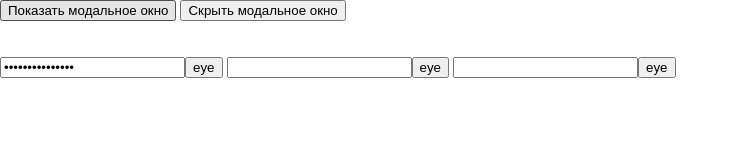
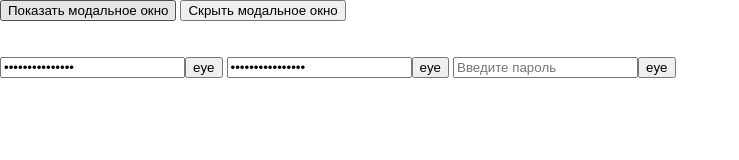
Before and after one commit to ziyodjon/WebComponents, a plain HTML site: page index.html in a window 1280 px wide. Shown: the whole page, without its empty margins (0-739 px from the left). Drawn offline with Linux system fonts and the light colour scheme.

Commit message:
LastChanges

```diff
--- a/classes/CustomPassword.js
+++ b/classes/CustomPassword.js
@@ -34,6 +34,9 @@
             if(oldValue === 'visible'){
                 this.hide();
             }
+            if(newValue === 'visible'){
+                this.customPassInpt.setAttribute('type','text');
+            }
         }
 
         if(attr === 'value'){
--- a/index.html
+++ b/index.html
@@ -20,8 +20,8 @@
 <br>
 
 <custom-password value="NewPasswordHere" placeholder="Type password"></custom-password>
-<custom-password></custom-password>
-<custom-password></custom-password>
+<custom-password value="NewPassword2Here"></custom-password>
+<custom-password mode="visible" placeholder="Введите пароль"></custom-password>
 
 
 
```
